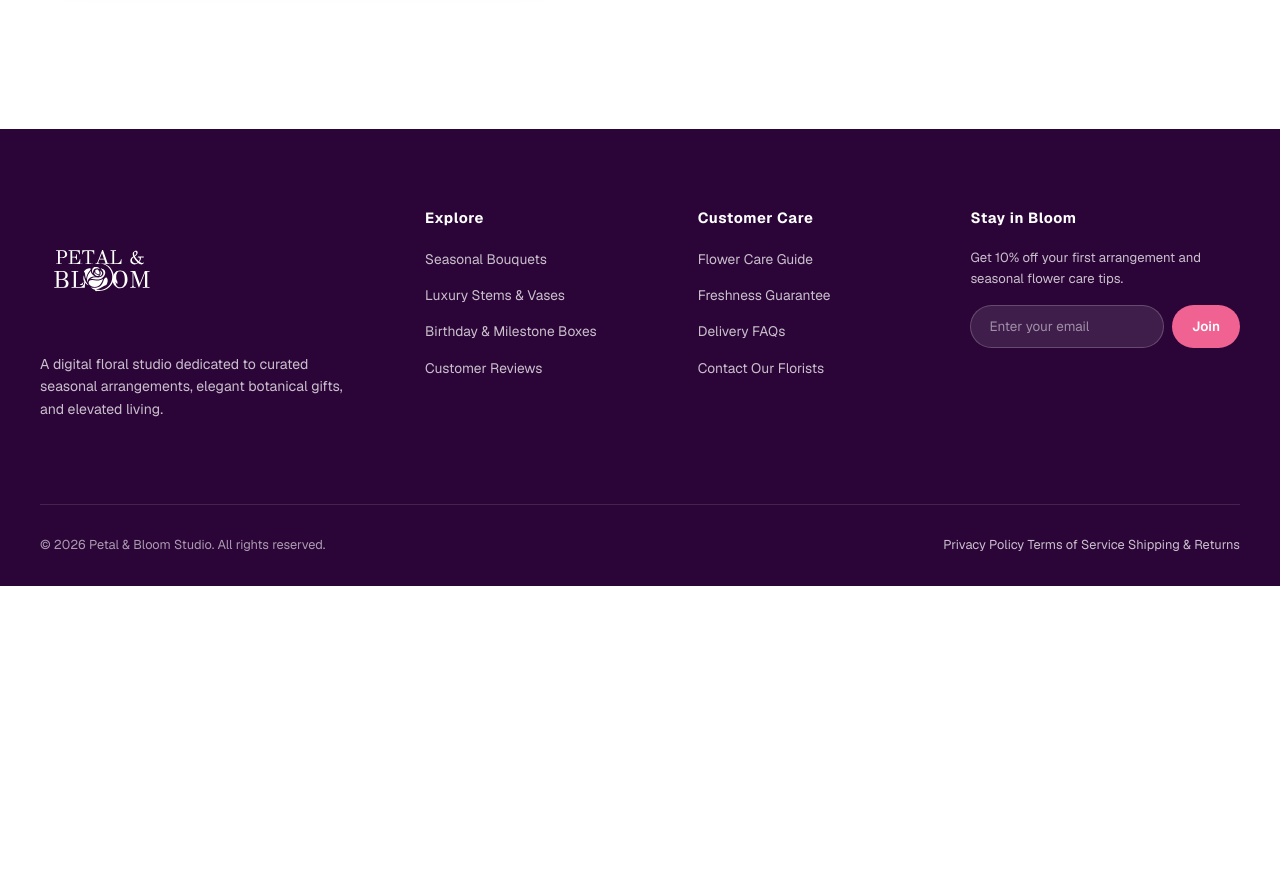
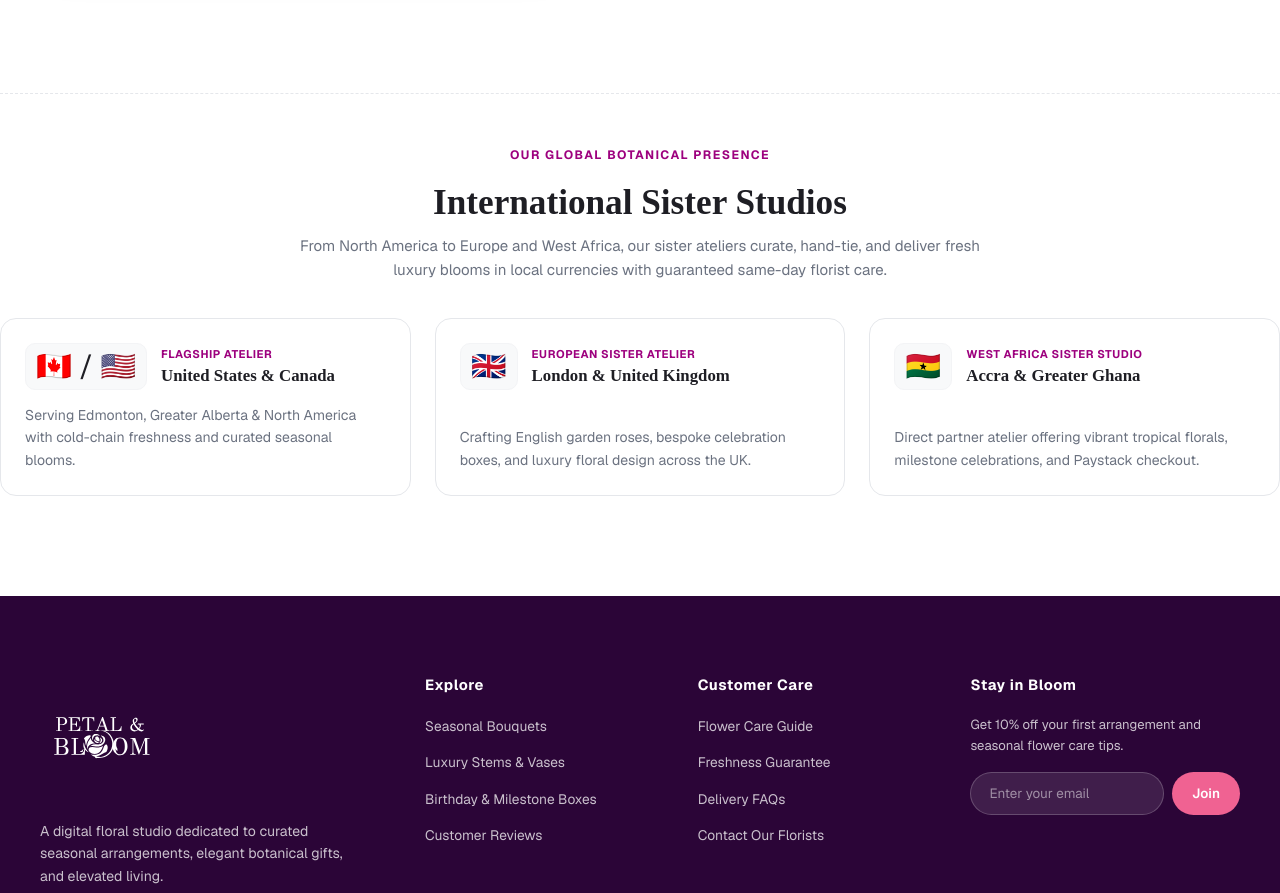
Before and after one commit to LiamJnr/petal-n-bloom, a plain HTML site: page index.html in a window 1280 px wide. Shown: the part 5247-6140 px from the top of the page. Before the commit the page ends 5833 px from the top, so only its background shows below. Drawn offline with nearby package versions, Linux system fonts and the light colour scheme; a web font is replaced by a local one.

```diff
--- a/css/components/about.css
+++ b/css/components/about.css
@@ -191,6 +191,96 @@
   }
 }
 
+/* International Sister Studios Section */
+.about-studios-wrapper {
+  margin-top: 64px;
+  padding-top: 48px;
+  border-top: 1px dashed var(--border);
+}
+
+.about-studios-header {
+  text-align: center;
+  max-width: 680px;
+  margin: 0 auto 36px;
+}
+
+.about-studios-header h3 {
+  font-size: clamp(1.6rem, 3vw, 2.2rem);
+  font-weight: 700;
+  color: var(--ink);
+  margin-top: 8px;
+  margin-bottom: 10px;
+}
+
+.about-studios-header p {
+  font-size: 0.94rem;
+  color: var(--muted);
+  line-height: 1.6;
+}
+
+.about-studios-grid {
+  display: grid;
+  grid-template-columns: repeat(3, 1fr);
+  gap: 24px;
+}
+
+.about-studio-card {
+  background: #ffffff;
+  border: 1px solid var(--border);
+  border-radius: var(--radius-lg);
+  padding: 24px;
+  display: flex;
+  flex-direction: column;
+  justify-content: space-between;
+  transition: transform var(--transition-fast), box-shadow var(--transition-fast), border-color var(--transition-fast);
+  position: relative;
+}
+
+.about-studio-card:hover {
+  transform: translateY(-4px);
+  border-color: var(--primary-border);
+  box-shadow: 0 12px 28px rgba(94, 17, 115, 0.08);
+}
+
+.about-studio-card-header {
+  display: flex;
+  align-items: center;
+  gap: 14px;
+  margin-bottom: 14px;
+}
+
+.about-studio-flag {
+  font-size: 1.8rem;
+  line-height: 1;
+  background: var(--bg-subtle);
+  padding: 8px 10px;
+  border-radius: var(--radius-md);
+  border: 1px solid var(--border-subtle);
+}
+
+.about-studio-badge {
+  font-size: 0.7rem;
+  text-transform: uppercase;
+  font-weight: 700;
+  color: var(--primary);
+  letter-spacing: 0.05em;
+  display: block;
+}
+
+.about-studio-meta h4 {
+  font-size: 1.05rem;
+  font-weight: 700;
+  color: var(--ink);
+  margin-top: 2px;
+}
+
+.about-studio-desc {
+  font-size: 0.88rem;
+  color: var(--muted);
+  line-height: 1.6;
+  margin-bottom: 0;
+}
+
 /* Responsive */
 @media (max-width: 900px) {
   .about-inner {
@@ -206,4 +296,9 @@
   .about-main-image {
     height: 360px;
   }
+
+  .about-studios-grid {
+    grid-template-columns: 1fr;
+    gap: 18px;
+  }
 }
--- a/index.html
+++ b/index.html
@@ -358,6 +358,53 @@
           </div>
 
         </div>
+
+        <!-- International Sister Studios Showcase -->
+        <div class="about-studios-wrapper">
+          <div class="about-studios-header">
+            <span class="eyebrow">OUR GLOBAL BOTANICAL PRESENCE</span>
+            <h3>International Sister Studios</h3>
+            <p>From North America to Europe and West Africa, our sister ateliers curate, hand-tie, and deliver fresh luxury blooms in local currencies with guaranteed same-day florist care.</p>
+          </div>
+
+          <div class="about-studios-grid">
+            <!-- Studio 1: Canada & North America -->
+            <div class="about-studio-card">
+              <div class="about-studio-card-header">
+                <div class="about-studio-flag">🇨🇦 / 🇺🇸</div>
+                <div class="about-studio-meta">
+                  <span class="about-studio-badge">Flagship Atelier</span>
+                  <h4>United States &amp; Canada</h4>
+                </div>
+              </div>
+              <p class="about-studio-desc">Serving Edmonton, Greater Alberta &amp; North America with cold-chain freshness and curated seasonal blooms.</p>
+            </div>
+
+            <!-- Studio 2: London, United Kingdom -->
+            <div class="about-studio-card">
+              <div class="about-studio-card-header">
+                <div class="about-studio-flag">🇬🇧</div>
+                <div class="about-studio-meta">
+                  <span class="about-studio-badge">European Sister Atelier</span>
+                  <h4>London &amp; United Kingdom</h4>
+                </div>
+              </div>
+              <p class="about-studio-desc">Crafting English garden roses, bespoke celebration boxes, and luxury floral design across the UK.</p>
+            </div>
+
+            <!-- Studio 3: Accra, Ghana -->
+            <div class="about-studio-card">
+              <div class="about-studio-card-header">
+                <div class="about-studio-flag">🇬🇭</div>
+                <div class="about-studio-meta">
+                  <span class="about-studio-badge">West Africa Sister Studio</span>
+                  <h4>Accra &amp; Greater Ghana</h4>
+                </div>
+              </div>
+              <p class="about-studio-desc">Direct partner atelier offering vibrant tropical florals, milestone celebrations, and Paystack checkout.</p>
+            </div>
+          </div>
+        </div>
       </section>
     </div>
 
--- a/js/modules/info-pages.js
+++ b/js/modules/info-pages.js
@@ -304,6 +304,14 @@ export function renderContactPage() {
               <p>Studio Desk: <a href="tel:+17805557382">+1 (780) 555-PETAL</a></p>
             </div>
           </div>
+
+          <div class="contact-card">
+            <div class="contact-card-icon">${ICONS.sparkles}</div>
+            <div>
+              <h4>International Sister Boutiques</h4>
+              <p>• <strong>London Studio (UK):</strong> <a href="mailto:london@petalandbloom.com">london@petalandbloom.com</a><br>• <strong>Accra Atelier (Ghana):</strong> <a href="mailto:accra@petalandbloom.com">accra@petalandbloom.com</a></p>
+            </div>
+          </div>
         </div>
 
         <!-- Right: Interactive Contact Form -->
```
Also changed, not shown: images/birthday-1.webp, images/birthday.webp, images/daisies.webp, images/hyacinth.webp, images/hydrangea.webp, images/lilies.webp, images/orchids.webp, images/peonies.webp, images/spires.webp, images/sunburst.webp, images/sweetheart.webp, images/tulips.webp, images/wildflower.webp.
